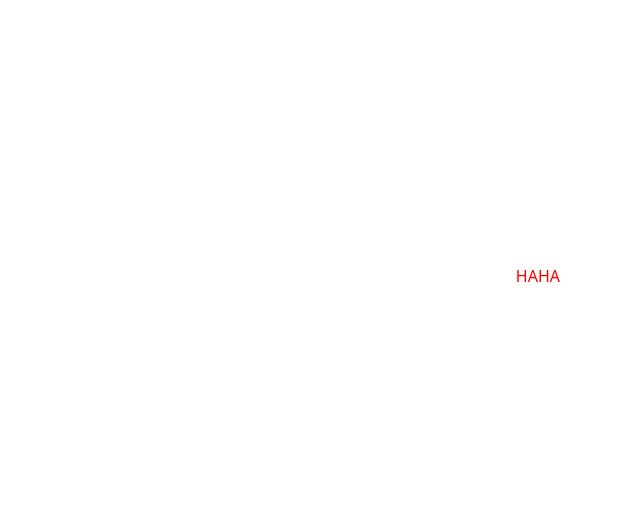
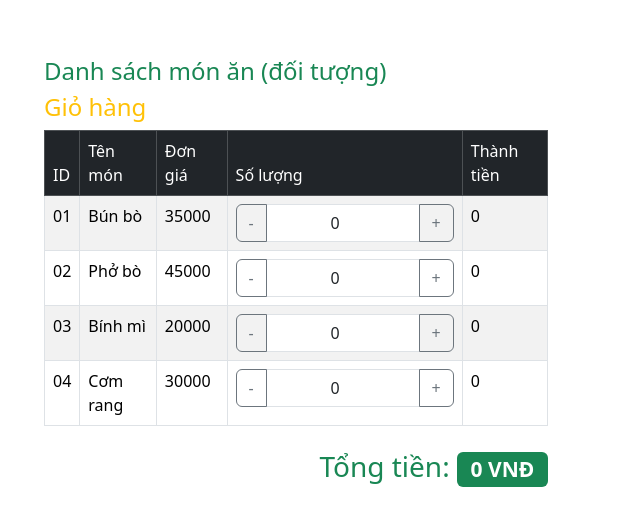
Before and after one commit to kientc-1810/WD20201, a Vue app: page / in a window 1280 px wide. Shown: the part 124-650 px from the top of the page, without its empty margins (0-640 px from the left). Built offline with nearby package versions, Linux system fonts and the light colour scheme.

Commit message:
v-if,v-else,v-for

```diff
--- a/src/App.vue
+++ b/src/App.vue
@@ -1,5 +1,6 @@
 <script setup>
 import SlideVue2 from "./components/SlideVue2.vue";
+import SlideVue3 from "./components/SlideVue3.vue";
 
 // import SlideVue1 from "./components/SlideVue1.vue";
 // import HomeView from "./views/HomeView.vue";
@@ -9,7 +10,8 @@ import SlideVue2 from "./components/SlideVue2.vue";
   <header>
     <!-- <HomeView /> -->
     <!-- <SlideVue1/> -->
-    <SlideVue2 />
+    <!-- <SlideVue2 /> -->
+    <SlideVue3 />
   </header>
 </template>
 
--- /dev/null
+++ b/src/components/SlideVue3.vue
@@ -0,0 +1,162 @@
+<template>
+  <!-- <div> -->
+  <!-- v-if -->
+  <!-- ví dụ: xây dựng đoạn code để in ra màn hình kết quả
+  nếu sinh viên có điểm >=5 thì qua môn -->
+  <!-- <h3>V-IF</h3>
+    <div v-if="diem >= 5" class="alert alert-success mt-4" role="alert">Qua môn</div> -->
+  <!-- v-else -->
+  <!-- bổ sung, nếu như điểm < 5 thì tạch môn -->
+  <!-- <div v-else class="alert alert-warning mt-4" role="alert">Tạch môn</div> -->
+
+  <!-- ví dụ -->
+  <!-- tạo form đăng nhập nếu mà true thì cho đăng nhập, và có thông báo ra màn hình
+    ngược lại sẽ báo không đủ quyền truy cập -->
+
+  <!-- <div class="container mt-5">
+      <div v-if="!isLogin" class="login-form">
+        <h2>Đăng nhập</h2>
+        <input type="text" class="form-control mb-2" placeholder="Tên đăng nhập" />
+        <input type="password" class="form-control mb-2" placeholder="Mật khẩu" />
+        <button class="btn btn-primary">Đăng nhập</button>
+      </div>
+      <div v-if="isLogin" class="alert alert-success mt-4" role="alert">
+        Chào mừng {{ usename }}! Bạn đã đăng nhập thành công.
+      </div>
+    </div>  -->
+
+  <!-- else if -->
+  <!-- nếu học sinh đạt điểm >= 8 thì là học sinh giỏi
+    nếu học sinh đạt điểm >= 6.5 và < 8 thì là học sinh khá
+    nếu học sinh đạt điểm >= 5 và < 6.5 thì là học sinh trung bình
+    nếu học sinh đạt điểm < 5 thì là học sinh yếu -->
+  <!-- <div class="container">
+      <h1>Thông báo loại học sinh:</h1>
+      <span v-if="diem >= 8">Giỏi</span>
+      <span v-else-if="diem >= 6.5">Khá</span>
+      <span v-else-if="diem >= 5">Trung bình</span>
+      <span v-else>Yếu</span>
+    </div> -->
+
+  <!-- v-show -->
+  <!-- ví dụ: tạo ra 1 nút điểm danh, click vào thì điểm danh,
+    click lại lần nữa thì vắng mặt -->
+  <!-- <div class="container">
+      <button @click="diemdanh">{{ trangthai ? "Có mặt" : "Vắng mặt" }}</button>
+      <!-- Thông báo  hiển thị nếu mà true thì có mặt và ngược lại -->
+  <!-- <div v-show="trangthai" class="alert alert-success" role="alert">Có mặt</div>
+      <div v-show="!trangthai" class="alert alert-danger" role="alert">Vắng mặt</div>
+    </div>
+  </div> -->
+
+  <!-- v-for -->
+  <div class="container my-5">
+    <!-- dùng v-for để duyệt dữ liệu dạng mảng -->
+    <!-- <h1 class="text-primary mb-4">Danh sách món ăn (mảng)</h1> -->
+    <!-- áp dụng v-for để in ra danh sách món ăn -->
+    <!-- <ul class="list-group mb-4">
+      <li class="list-group-item" v-for="item in arr_food" :key="item">{{ item }}</li>
+    </ul> -->
+
+    <!-- dùng v-for để duyệt dữ liệu dạng đối tượng -->
+    <h4 class="text-success">Danh sách món ăn (đối tượng)</h4>
+    <!-- <ul class="list-group">
+      <li class="list-group-item" v-for="(price, food, index) in des_food" :key="index">
+        {{ index + 1 }} . {{ food }} . {{ price }} USD
+      </li>
+    </ul> -->
+
+    <!-- dạng áp dụng giỏ hàng -->
+    <h4 class="text-warning">Giỏ hàng</h4>
+    <table class="table table-bordered table-striped table-hover">
+      <thead class="table-dark">
+        <tr>
+          <th>ID</th>
+          <th>Tên món</th>
+          <th>Đơn giá</th>
+          <th>Số lượng</th>
+          <th>Thành tiền</th>
+        </tr>
+      </thead>
+      <tbody>
+        <tr v-for="(food, index) in list_food" :key="food.id">
+          <td>{{ food.id }}</td>
+          <td>{{ food.name }}</td>
+          <td>{{ food.price }}</td>
+          <td>
+            <div class="input-group">
+              <button class="btn btn-outline-secondary" @click="descreaseQuantity(index)">
+                -
+              </button>
+              <input
+                type="number"
+                class="form-control text-center"
+                v-model="food.quantity"
+                min="0"
+              />
+              <button class="btn btn-outline-secondary" @click="increaseQuantity(index)">
+                +
+              </button>
+            </div>
+          </td>
+          <td>{{ food.quantity * food.price }}</td>
+        </tr>
+      </tbody>
+    </table>
+    <h3 class="text-end text-success mt-4">
+      Tổng tiền: <span class="badge bg-success">{{ totalCart() }} VNĐ</span>
+    </h3>
+  </div>
+</template>
+
+<script setup>
+// import { ref } from "vue";
+// v-if
+// const diem = ref(3);
+// const isLogin = ref(true);
+// const usename = ref("kientc");
+// v-else-if
+// const diem = ref(4.9);
+
+// v-show
+// khai báo biến theo dõi trạng thái điểm danh
+// const trangthai = ref(true);
+// // khai báo hàm xử lý trạng thái
+// const diemdanh = () => {
+//   trangthai.value = !trangthai.value;
+// };
+
+// v-for
+import { reactive, ref } from "vue";
+// tạo mảng dữ liệu về các món ăn
+// dạng 1: làm việc với mảng
+// const arr_food = reactive(["Phở", "Bún", "Bánh mì", "Cơm rang"]);
+// dạng 2: làm việc với đối tượng
+// const des_food = reactive({ pizza: 20, bunger: 30, sushi: 50 });
+// dạng 3: áp dụng vào giỏ hàng kết hợp hàm xử lý
+const list_food = reactive([
+  { id: "01", name: "Bún bò", quantity: 0, price: 35000 },
+  { id: "02", name: "Phở bò", quantity: 0, price: 45000 },
+  { id: "03", name: "Bính mì", quantity: 0, price: 20000 },
+  { id: "04", name: "Cơm rang", quantity: 0, price: 30000 },
+]);
+
+// xử lý về tăng số lượng
+function increaseQuantity(index) {
+  list_food[index].quantity++;
+}
+// xử lý về giảm số lượng
+function descreaseQuantity(index) {
+  if (list_food[index].quantity > 0) {
+    list_food[index].quantity--;
+  }
+}
+// xử lý tính tổng tiền
+function totalCart() {
+  return list_food.reduce((total, item) => {
+    return total + item.price * item.quantity;
+  }, 0);
+}
+</script>
+
+<style lang="scss" scoped></style>
```
